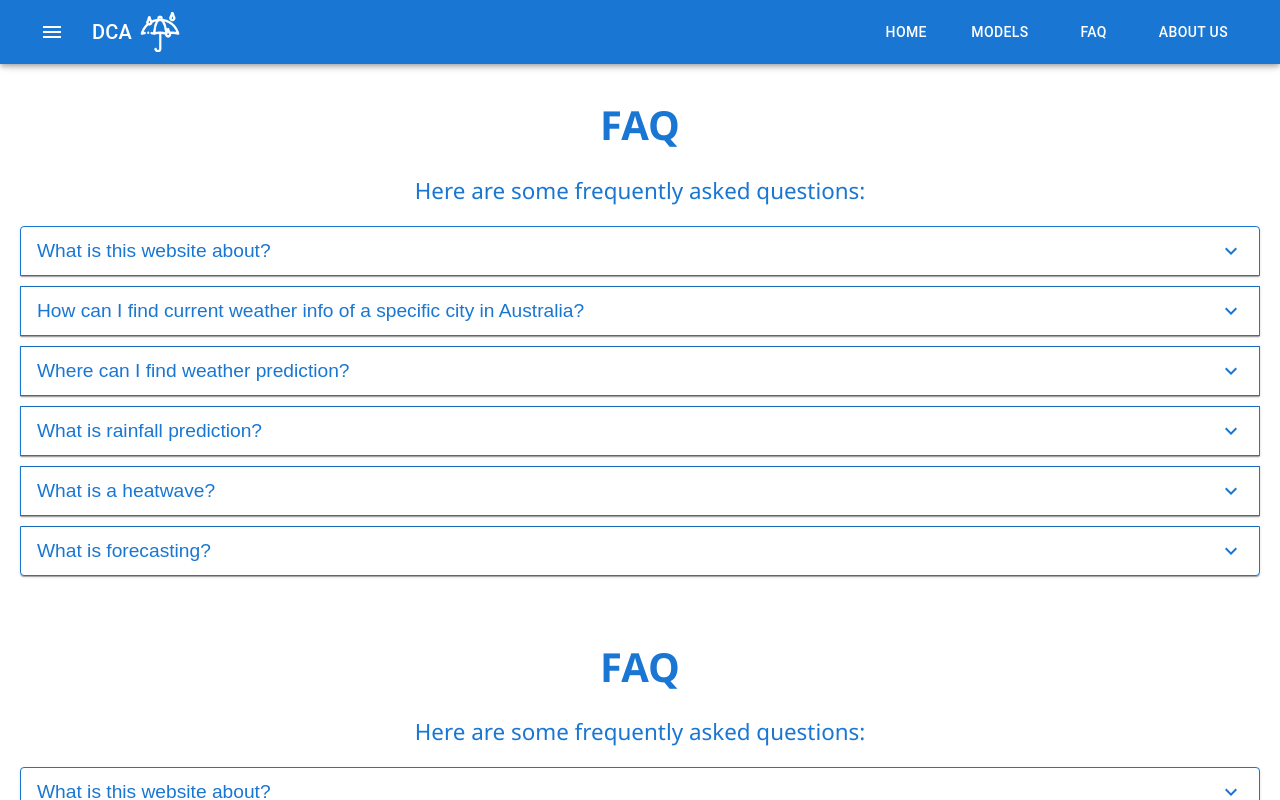
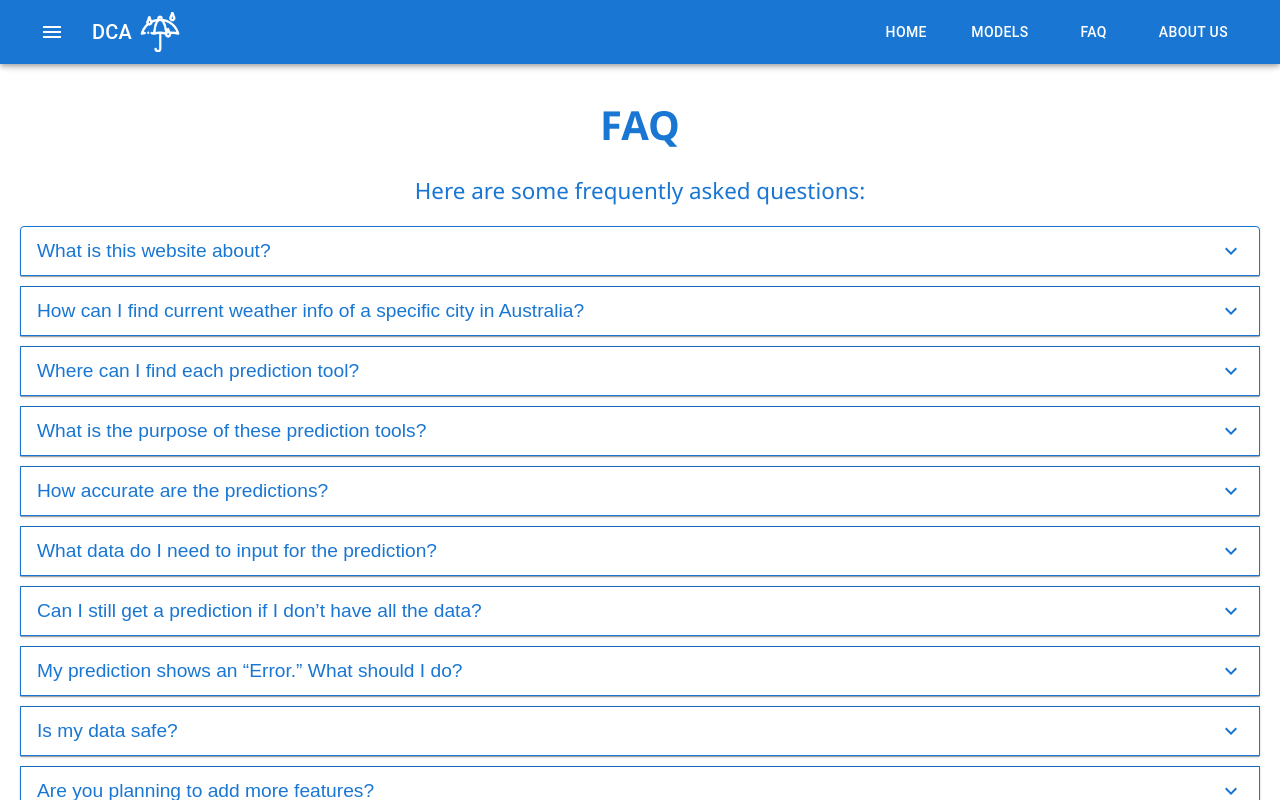
Before and after one commit to joonochakma/weather-prediction-stack, a React (Create React App) app in the folder weather_website/: page /faq in a window 1280 px wide. Built offline with nearby package versions, Linux system fonts and the light colour scheme; no server answers.

Commit message:
more faqs updated

```diff
--- a/weather_website/src/pages/faq/FAQ.js
+++ b/weather_website/src/pages/faq/FAQ.js
@@ -14,33 +14,83 @@ const FAQ = () => {
     {
       question: "What is this website about?",
       answer:
-        "This website provides weather-related information including temperature, weather condition, rainfall prediction, and more.",
+        "This website provides weather-related information including temperature, weather condition, rainfall prediction, heatwave and more.",
     },
     {
       question:
         "How can I find current weather info of a specific city in Australia?",
       answer:
-        "You can find the weather information of a specific city by selecting the city from the dropdown menu on the home page.",
+        "You can find the weather information of a specific city by searching the city name from the search bar at Home page.",
     },
     {
-      question: "Where can I find weather prediction?",
+      question: "Where can I find each prediction tool?",
       answer:
-        "Weather prediction data is available under the 'MODELS' dropdown menu section of the website header.",
+        "You can access prediction tools under the 'MODELS' dropdown menu section of the website header.",
     },
     {
-      question: "What is rainfall prediction?",
+      question: "What is the purpose of these prediction tools?",
       answer:
-        "Rainfall prediction is the estimation of the amount of rainfall that is expected to occur in a specific area over a certain period of time.",
+        "Our prediction tool uses advanced machine learning models to provide accurate forecasts for weather patterns, including temperature, rainfall, and other conditions based on your inputs.",
     },
     {
-      question: "What is a heatwave?",
+      question: "How accurate are the predictions?",
       answer:
-        "A heatwave is a prolonged period of excessively hot weather, which may be accompanied by high humidity.",
+        "Our model has been trained on extensive historical weather data and fine-tuned for accuracy. However, temperarure and heatwave predictions are inherently uncertain, and we recommend using our tool as a guide rather than an absolute.",
+    },
+    {
+      question: "What data do I need to input for the prediction?",
+      answer:
+        "You need to enter information such as maximum and minimum temperatures, rainfall, and humidity levels at specific times (like 9 AM and 3 PM) for the model to provide an accurate forecast.",
+    },
+    {
+      question: "Can I still get a prediction if I don’t have all the data?",
+      answer:
+        "Yes, for weather condition model if some fields are left blank, the model will use average values for those fields. However, for the most accurate results, we recommend filling in as many fields as possible.",
+    },
+    {
+      question: "My prediction shows an “Error.” What should I do?",
+      answer:
+        "An “Error” message may indicate a technical issue. Refresh the page and try again. If the issue continues, please contact us for technical support.",
+    },
+    {
+      question: "Is my data safe?",
+      answer:
+        "Yes, we prioritize your data security. Any data you provide is used solely for prediction purposes and is not stored permanently.",
+    },
+    {
+      question: "Are you planning to add more features?",
+      answer:
+        "Yes! We’re constantly working to improve our tool. Upcoming features include more customizable prediction settings and integrations with real-time weather APIs.",
+    },
+    {
+      question: "Can I request a feature or improvement?",
+      answer:
+        "Absolutely. We value your feedback and encourage you to reach out with suggestions for features that could enhance your experience.",
     },
     {
       question: "What is forecasting?",
       answer:
         "A calculation or estimate of future events, especially upcoming weather.",
+    },
+    {
+      question: "What is rainfall prediction?",
+      answer:
+        "Rainfall prediction estimates whether it will rain and, in some cases, how much precipitation will occur. It’s often represented as a probability (chance of rain) and measured in millimeters (mm) of rainfall.",
+    },
+    {
+      question: "What is temperature prediction?",
+      answer:
+        "Temperature prediction forecasts the average temperature for a future date. It is usually measured in degrees Celsius (°C) or Fahrenheit (°F) and is often broken down into daily highs, lows, and average temperatures.",
+    },
+    {
+      question: "What is weather condition classification?",
+      answer:
+        "Weather condition classification categorizes the general state of the weather into types, such as sunny, cloudy, rainy, windy, or stormy. This classification uses a combination of factors like cloud cover, wind speed, temperature, and humidity to label the overall weather condition.",
+    },
+    {
+      question: "What is heatwave prediction?",
+      answer:
+        "A heatwave prediction identifies prolonged periods of excessively hot weather. Heatwaves are defined differently across regions but generally consist of several consecutive days of high temperatures above a specific threshold.",
     },
   ];
 
```
